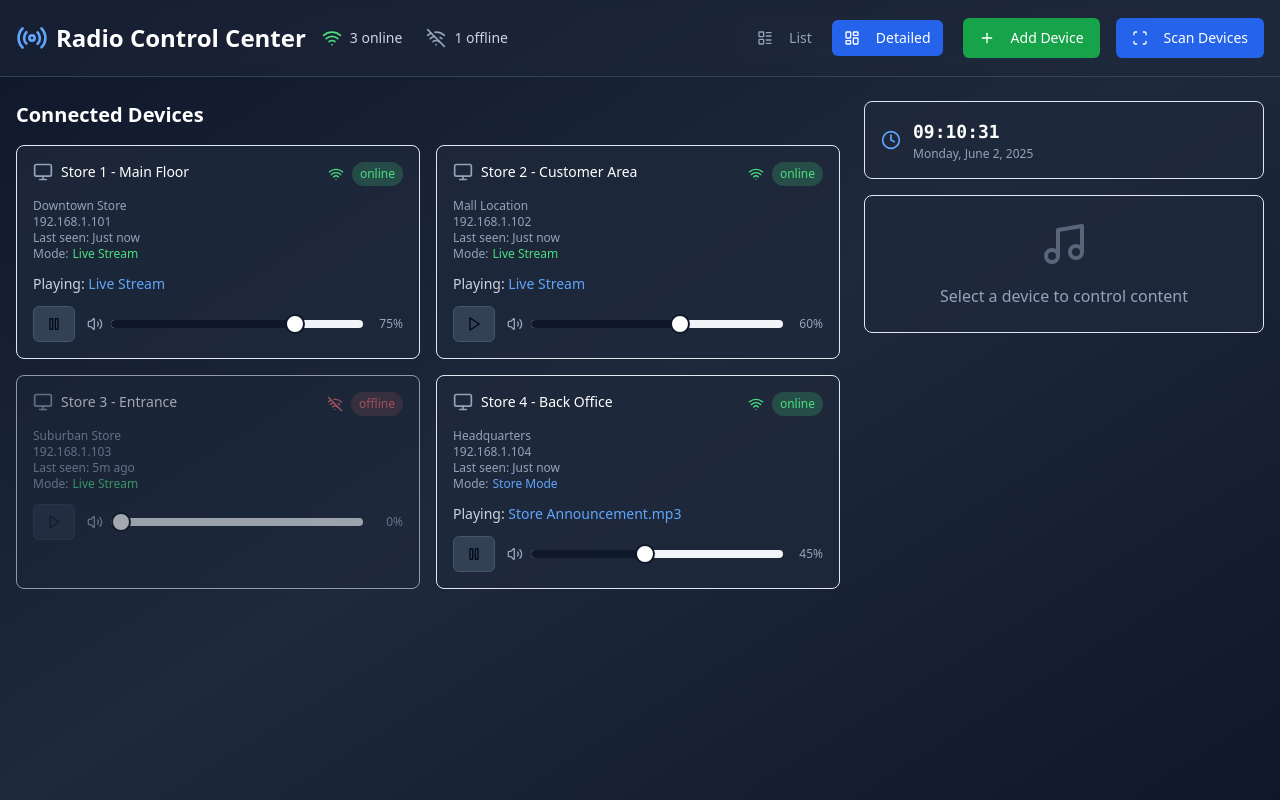
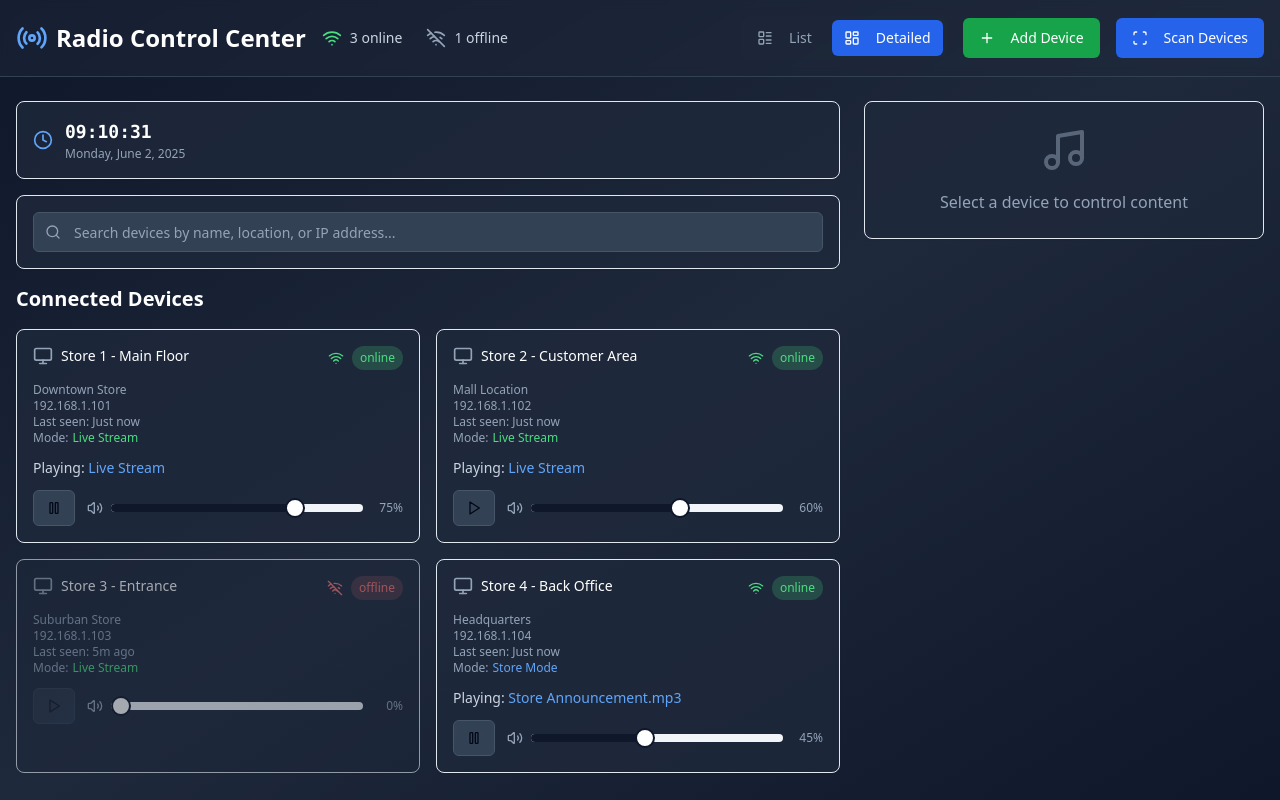
Before and after one commit to AashiqShaik/store-radio-beacon, a React (Vite) app: page / in a window 1280 px wide. Built offline with nearby package versions, Linux system fonts and the light colour scheme.

Commit message:
feat: Improve UI layout and add search
Moved master clock to the top, added search option, and conditionally rendered device details and scheduling options based on store selection and mode.

```diff
--- a/src/components/ContentPanel.tsx
+++ b/src/components/ContentPanel.tsx
@@ -1,12 +1,11 @@
 import { useState } from 'react';
-import { Play, Music, Clock, Settings, Upload } from 'lucide-react';
+import { Play, Music, Settings, Upload } from 'lucide-react';
 import { Button } from '@/components/ui/button';
 import { Card, CardContent, CardHeader, CardTitle } from '@/components/ui/card';
 import { Select, SelectContent, SelectItem, SelectTrigger, SelectValue } from '@/components/ui/select';
 import { Tabs, TabsContent, TabsList, TabsTrigger } from '@/components/ui/tabs';
 import { toast } from '@/hooks/use-toast';
 import { ContentUpload } from './ContentUpload';
-import { MasterClock } from './MasterClock';
 import { StreamModeSelector } from './StreamModeSelector';
 
 interface Device {
@@ -77,8 +76,6 @@ export const ContentPanel = ({ selectedDevice, onUpdateDevice }: ContentPanelPro
 
   if (!selectedDevice) {
     return (
-      <div className="space-y-4">
-        <MasterClock />
       <Card className="bg-slate-800/80">
         <CardContent className="p-6">
           <div className="text-center text-slate-400">
@@ -87,14 +84,11 @@ export const ContentPanel = ({ selectedDevice, onUpdateDevice }: ContentPanelPro
           </div>
         </CardContent>
       </Card>
-      </div>
     );
   }
 
   return (
     <div className="space-y-4">
-      <MasterClock />
-
       <StreamModeSelector
         selectedDevice={selectedDevice}
         onUpdateDevice={onUpdateDevice}
@@ -137,6 +131,7 @@ export const ContentPanel = ({ selectedDevice, onUpdateDevice }: ContentPanelPro
         </CardContent>
       </Card>
 
+      {selectedDevice.storeMode ? (
         <Tabs defaultValue="library" className="w-full">
           <TabsList className="grid w-full grid-cols-2 bg-slate-800/50">
             <TabsTrigger value="library" className="text-slate-300 data-[state=active]:text-white data-[state=active]:bg-slate-700">
@@ -217,6 +212,21 @@ export const ContentPanel = ({ selectedDevice, onUpdateDevice }: ContentPanelPro
             )}
           </TabsContent>
         </Tabs>
+      ) : (
+        <Card className="bg-slate-800/80">
+          <CardHeader>
+            <CardTitle className="text-white flex items-center space-x-2">
+              <Music className="h-5 w-5" />
+              <span>Live Stream Mode</span>
+            </CardTitle>
+          </CardHeader>
+          <CardContent>
+            <p className="text-slate-400 text-sm">
+              Device is in Live Stream mode. Enable Store Mode to access content scheduling and upload features.
+            </p>
+          </CardContent>
+        </Card>
+      )}
 
       {selectedDevice.currentTrack && (
         <Card className="bg-slate-800/80">
--- /dev/null
+++ b/src/components/DeviceSearch.tsx
@@ -0,0 +1,28 @@
+
+import { Search } from 'lucide-react';
+import { Input } from '@/components/ui/input';
+import { Card, CardContent } from '@/components/ui/card';
+
+interface DeviceSearchProps {
+  searchQuery: string;
+  onSearchChange: (query: string) => void;
+}
+
+export const DeviceSearch = ({ searchQuery, onSearchChange }: DeviceSearchProps) => {
+  return (
+    <Card className="bg-slate-800/80">
+      <CardContent className="p-4">
+        <div className="relative">
+          <Search className="absolute left-3 top-1/2 transform -translate-y-1/2 h-4 w-4 text-slate-400" />
+          <Input
+            type="text"
+            placeholder="Search devices by name, location, or IP address..."
+            value={searchQuery}
+            onChange={(e) => onSearchChange(e.target.value)}
+            className="pl-10 bg-slate-700 border-slate-600 text-white placeholder:text-slate-400"
+          />
+        </div>
+      </CardContent>
+    </Card>
+  );
+};
--- a/src/pages/Index.tsx
+++ b/src/pages/Index.tsx
@@ -3,6 +3,8 @@ import { DeviceGrid } from '@/components/DeviceGrid';
 import { ContentPanel } from '@/components/ContentPanel';
 import { DeviceDetailsPanel } from '@/components/DeviceDetailsPanel';
 import { Header } from '@/components/Header';
+import { MasterClock } from '@/components/MasterClock';
+import { DeviceSearch } from '@/components/DeviceSearch';
 import { toast } from '@/hooks/use-toast';
 
 // Mock data for Raspberry Pi devices
@@ -70,6 +72,7 @@ const Index = () => {
   const [selectedDevice, setSelectedDevice] = useState<string | null>(null);
   const [isScanning, setIsScanning] = useState(false);
   const [view, setView] = useState<'list' | 'detailed'>('detailed');
+  const [searchQuery, setSearchQuery] = useState('');
 
   // Simulate device scanning
   const scanForDevices = async () => {
@@ -113,6 +116,13 @@ const Index = () => {
 
   const selectedDeviceData = selectedDevice ? devices.find(d => d.id === selectedDevice) : null;
 
+  // Filter devices based on search query
+  const filteredDevices = devices.filter(device =>
+    device.name.toLowerCase().includes(searchQuery.toLowerCase()) ||
+    device.location.toLowerCase().includes(searchQuery.toLowerCase()) ||
+    device.ipAddress.includes(searchQuery)
+  );
+
   return (
     <div className="min-h-screen bg-gradient-to-br from-slate-900 via-slate-800 to-slate-900">
       <Header
@@ -128,10 +138,12 @@ const Index = () => {
       <div className="container mx-auto px-4 py-6">
         {selectedDeviceData ? (
           <div className="grid grid-cols-1 xl:grid-cols-4 gap-6">
-            {/* Device Grid - Takes 2 columns on XL screens */}
-            <div className="xl:col-span-2">
+            {/* Left Panel - Device List with Clock and Search */}
+            <div className="xl:col-span-2 space-y-4">
+              <MasterClock />
+              <DeviceSearch searchQuery={searchQuery} onSearchChange={setSearchQuery} />
               <DeviceGrid
-                devices={devices}
+                devices={filteredDevices}
                 selectedDevice={selectedDevice}
                 onSelectDevice={setSelectedDevice}
                 onUpdateDevice={updateDevice}
@@ -139,12 +151,9 @@ const Index = () => {
               />
             </div>
 
-            {/* Right Panel - Takes 2 columns on XL screens */}
+            {/* Right Panel - Device Details and Content Control */}
             <div className="xl:col-span-2 space-y-6">
-              {/* Device Details */}
               <DeviceDetailsPanel device={selectedDeviceData} />
-
-              {/* Content Control Panel */}
               <ContentPanel
                 selectedDevice={selectedDeviceData}
                 onUpdateDevice={updateDevice}
@@ -153,9 +162,11 @@ const Index = () => {
           </div>
         ) : (
           <div className="grid grid-cols-1 lg:grid-cols-3 gap-6">
-            <div className="lg:col-span-2">
+            <div className="lg:col-span-2 space-y-4">
+              <MasterClock />
+              <DeviceSearch searchQuery={searchQuery} onSearchChange={setSearchQuery} />
               <DeviceGrid
-                devices={devices}
+                devices={filteredDevices}
                 selectedDevice={selectedDevice}
                 onSelectDevice={setSelectedDevice}
                 onUpdateDevice={updateDevice}
```
Lines whose indentation alone changed are shown as unchanged.
